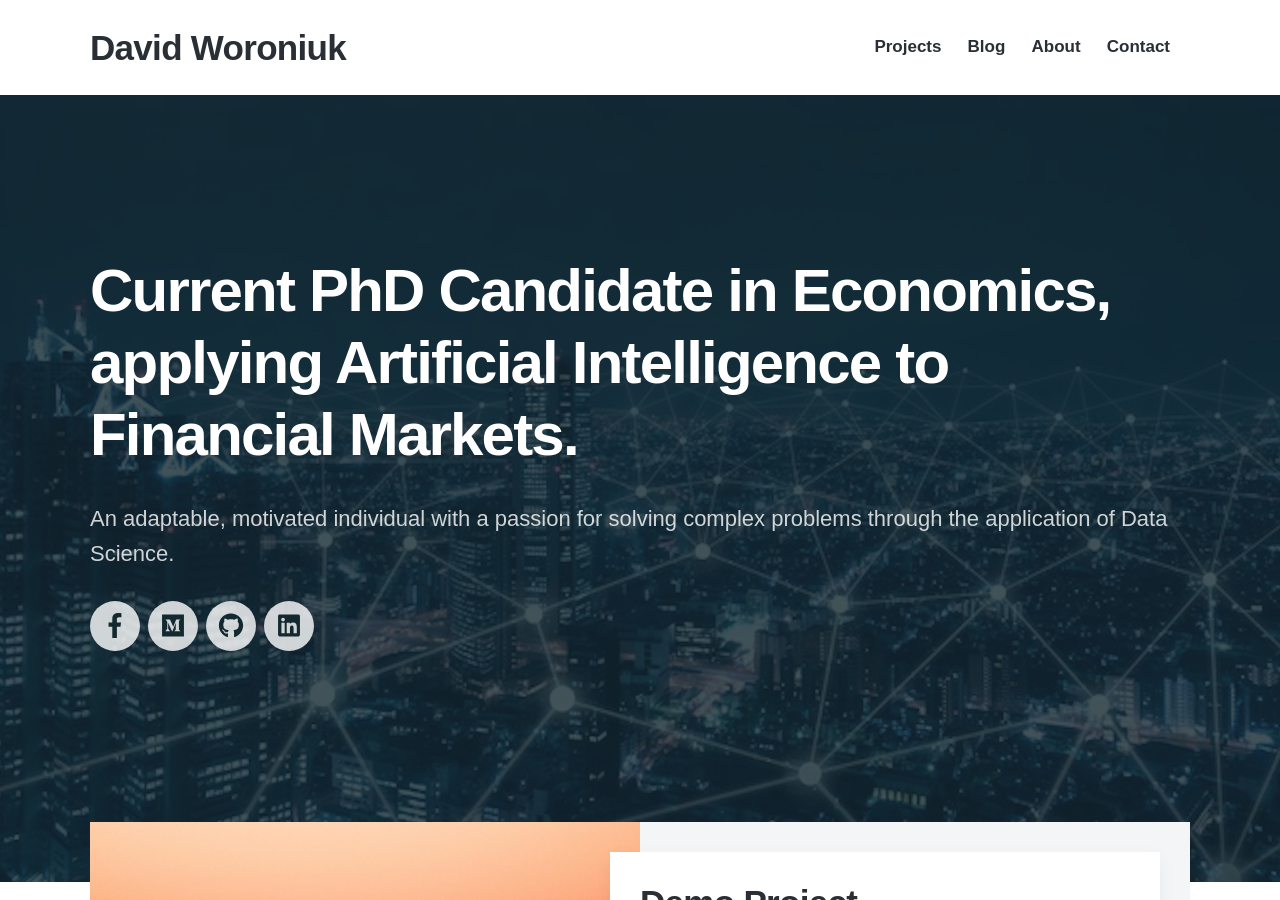
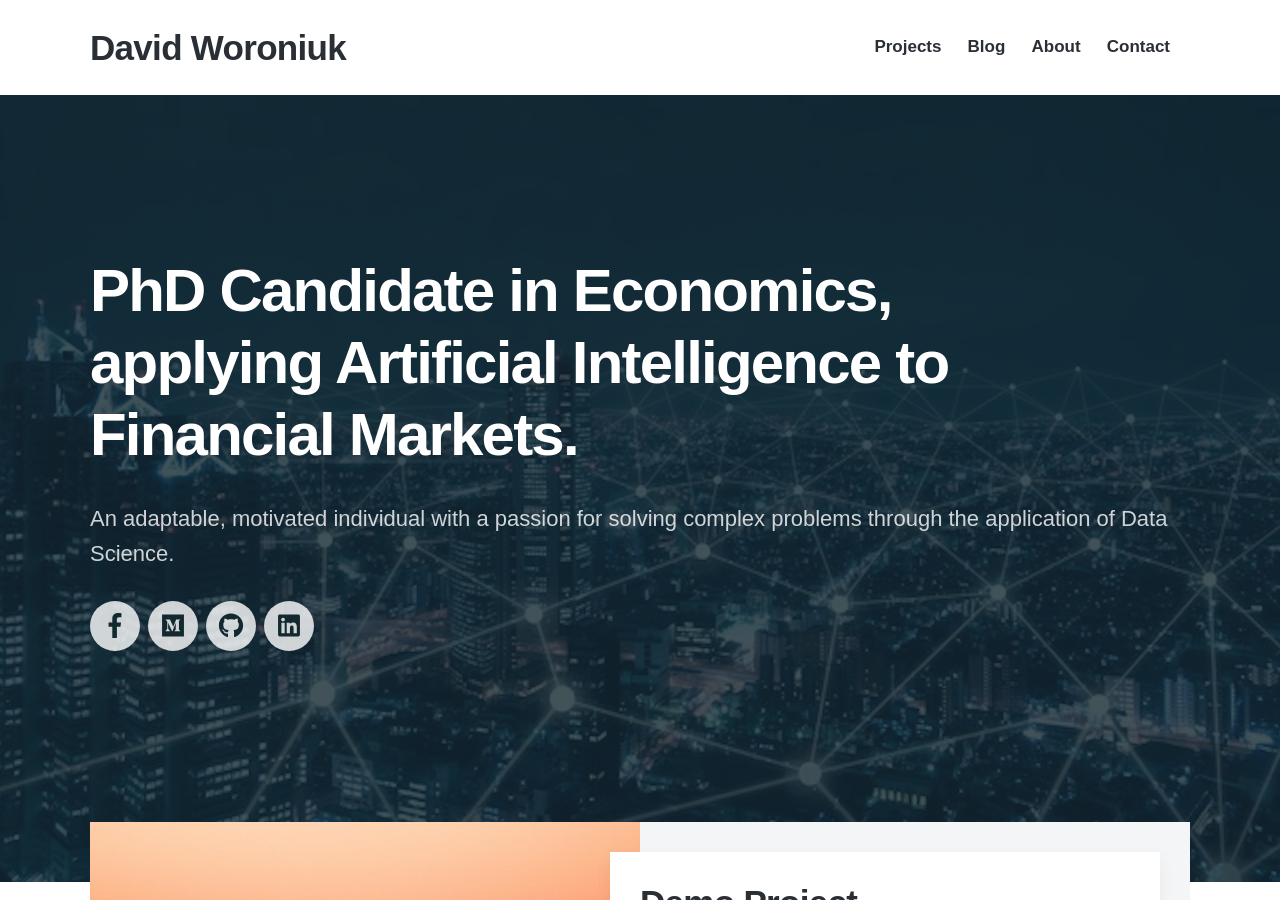
Before and after one commit to David-Woroniuk/Personal-Website, a Jekyll site: the page built from index.html, in a window 1280 px wide and 900 px high. Built offline with Jekyll 4.4.1, drawn with Linux system fonts in a browser that asks for light colours; nearby versions of some CDN libraries; some web fonts are replaced.

Commit message:
Update index.html

```diff
--- a/index.html
+++ b/index.html
@@ -13,7 +13,8 @@ featured_image: /images/demo/Website2.jpg
 
 	<div class="wrap">
 
-		<h1>Current PhD Candidate in Economics, applying Artificial Intelligence to Financial Markets.</h1>
+		<h1>PhD Candidate in Economics,
+		applying Artificial Intelligence to Financial Markets.</h1>
 		<p>An adaptable, motivated individual with a passion for solving complex problems through the application of Data Science.</p>
 
 		{% include socials.html %}
```
